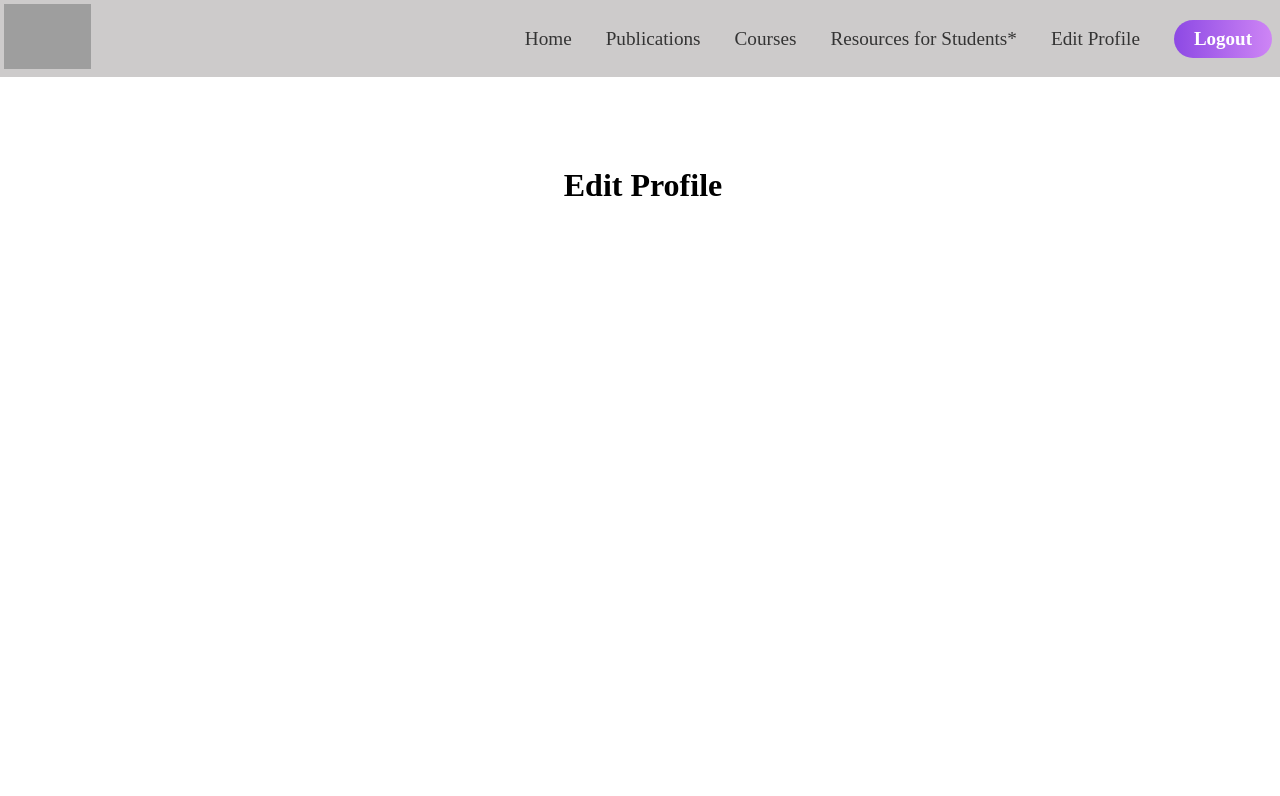
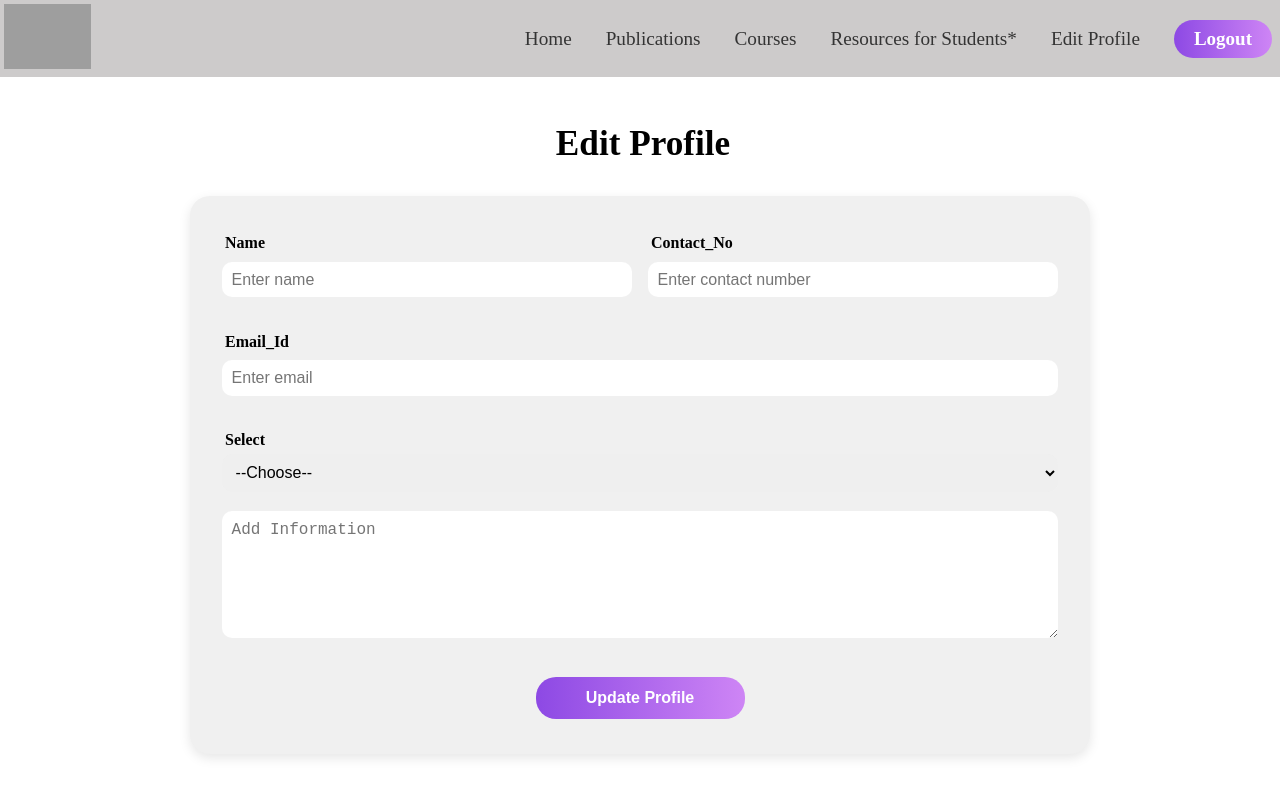
Before and after one commit to medha-bhargava/MNIT_Internship, a React (Vite) app in the folder faculty-portfolio/: page /editProfile in a window 1280 px wide. Shown: the top 796 px of the page. Built offline with nearby package versions, Linux system fonts and the light colour scheme; grey boxes are pictures that could not be loaded.

Commit message:
Made changes

```diff
--- a/faculty-portfolio/src/App.jsx
+++ b/faculty-portfolio/src/App.jsx
@@ -7,7 +7,7 @@ function App() {
   return (
     <>
       <div className="login-selection">
-        <h1 className="title">Welcome to the Faculty Portal</h1>
+        <h1 className="title">Welcome to the Faculty Portfolio Portal</h1>
         <div className="buttons">
           <button className="btn student" onClick={() => navigate('/student-login')}>
             Login as Student
--- a/faculty-portfolio/src/components/EditProfile/EditProfile.css
+++ b/faculty-portfolio/src/components/EditProfile/EditProfile.css
@@ -1,3 +1,76 @@
-h1{
+.edit-profile-wrapper {
+  max-width: 900px;
+  margin: 3rem auto;
+  padding: 0 2rem;
+}
+.heading {
   text-align: center;
+  font-size: 2.2rem;
+  margin-bottom: 2rem;
+  font-weight: bold;
+  margin-top: -0.6px;
 }
+.edit-profile-box {
+  background-color: #f0f0f0;
+  padding: 2rem 2rem 1rem;
+  border-radius: 20px;
+  box-shadow: 0 4px 12px rgba(0, 0, 0, 0.1);
+}
+.row {
+  display: flex;
+  justify-content: space-between;
+  gap: 1rem;
+  flex-wrap: wrap;
+  margin-bottom: 1.2rem;
+}
+.input-group {
+  flex: 1;
+  display: flex;
+  flex-direction: column;
+}
+
+.input-group label {
+  font-weight: bold;
+  margin-left: 3px;
+  margin-bottom: 0.3rem;
+}
+input{
+  padding: 0.6rem;
+  border-radius: 10px;
+  border: none;
+  font-size: 1rem;
+}
+textarea{
+  padding: 0.6rem;
+  border-radius: 10px;
+  border: none;
+  font-size: 1rem;
+}
+select{
+  padding: 0.6rem;
+  border-radius: 10px;
+  border: none;
+  font-size: 1rem;
+}
+textarea {
+  resize: vertical;
+}
+.update-button {
+  width: 25%;
+  display: block;
+  margin: 20px auto 0 auto;
+  margin-top: 20px;
+  padding: 12px;
+  border: none;
+  border-radius: 20px;
+  color: rgb(255, 255, 255);
+  background: linear-gradient(to right, #8d49e4, #ce85f5);
+  font-size: medium;
+  font-weight: bold;
+  cursor: pointer;
+  transition: 0.5s;
+}
+.update-button:hover{
+  transform: scale(1.05);
+  opacity: 0.9;
+}
--- a/faculty-portfolio/src/components/EditProfile/EditProfile.jsx
+++ b/faculty-portfolio/src/components/EditProfile/EditProfile.jsx
@@ -1,17 +1,58 @@
-import './EditProfile.css'
-import Navbar from '../Navbar/Navbar'
+import './EditProfile.css';
+import Navbar from '../Navbar/Navbar';
 
 function EditProfile() {
 
   return (
     <>
       <Navbar />
-      <h1>Edit Profile</h1>
-      <div className="container">
+      <div className="edit-profile-wrapper">
+        <h1 className="heading">Edit Profile</h1>
+        <div className="edit-profile-box">
+          <div className="row">
+            <div className="input-group">
+              <label>Name</label>
+              <input type="text" placeholder="Enter name" />
+            </div>
+            <div className="input-group">
+              <label>Contact_No</label>
+              <input type="text" placeholder="Enter contact number" />
+            </div>
+          </div>
 
+          <div className="row">
+            <div className="input-group">
+              <label>Email_Id</label>
+              <input type="email" placeholder="Enter email" />
+            </div>
+          </div>
+
+          <div className="row">
+            <div className="input-group">
+              <label>Select</label>
+              <select>
+                <option value="">--Choose--</option>
+                <option value="home">Home</option>
+                <option value="publications">Publications</option>
+                <option value="courses">Courses</option>
+                <option value="resources">Resources</option>
+              </select>
+            </div>
+          </div>
+
+          <div className="row">
+            <div className="input-group">
+              <textarea rows="6" placeholder="Add Information"></textarea>
+            </div>
+          </div>
+
+          <div className="row">
+            <button className="update-button">Update Profile</button>
+          </div>
+        </div>
       </div>
     </>
-  )
+  );
 }
 
-export default EditProfile
+export default EditProfile;
```
